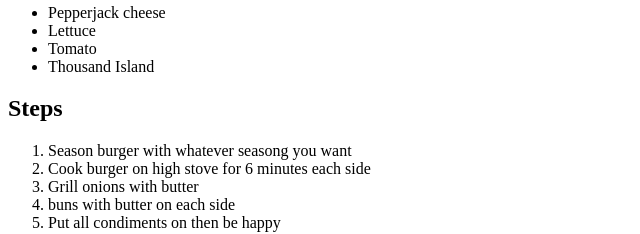
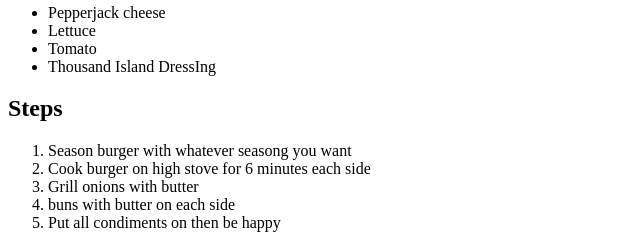
Before and after one commit to TucanBig/odin-recipes, a plain HTML site: page recipes/Burger.html in a window 1280 px wide. Shown: the part 656-890 px from the top of the page, 0-640 px from the left. Drawn offline with Linux system fonts and the light colour scheme.

Commit message:
Add burger

```diff
--- a/recipes/Burger.html
+++ b/recipes/Burger.html
@@ -21,7 +21,7 @@
         <li>Pepperjack cheese</li>
         <li>Lettuce</li>
         <li>Tomato</li>
-        <li>Thousand Island</li>
+        <li>Thousand Island DressIng</li>
     </ul>
     <h2>Steps</h2>
     <ol>
```
